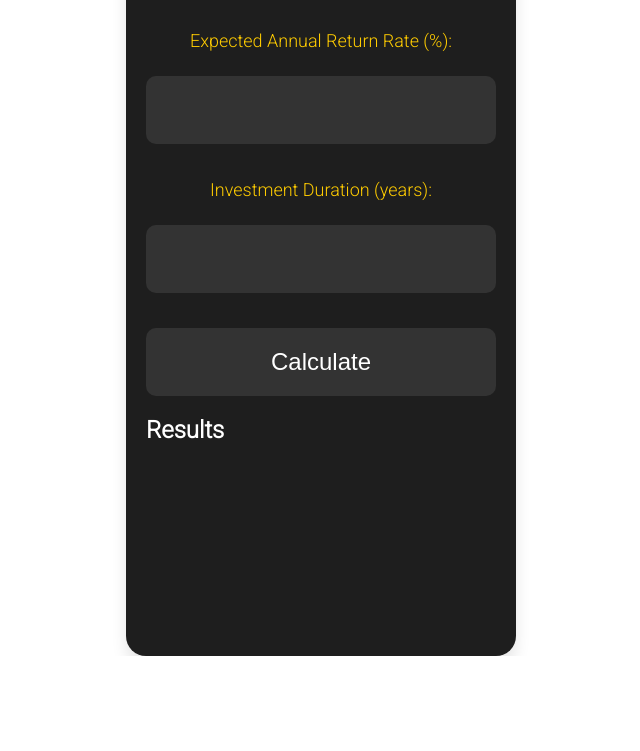
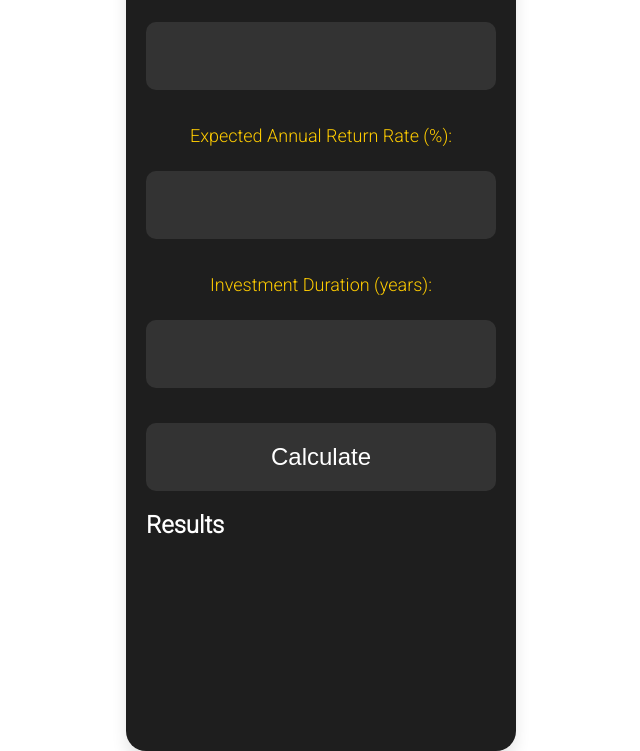
Before and after one commit to Lovjeet1233/Calculator_sip, a plain HTML site: page sip-calculator.html in a window 1280 px wide. Shown: the part 182-933 px from the top of the page, without its empty margins (319-959 px from the left). Before the commit the page ends 838 px from the top, so only its background shows below. Drawn offline with nearby package versions, Linux system fonts and the light colour scheme.

Commit message:
Update sip-calculator.html

```diff
--- a/sip-calculator.html
+++ b/sip-calculator.html
@@ -9,7 +9,7 @@
 </head>
 <body>
   <div class="container">
-    <div class="calculator">
+    <div class="calculator" style="margin-top: 190px;">
       <h1 class="text-center">SIP Calculator</h1>
       <div class="sip-form">
         <label for="monthly-investment" >Monthly Investment Amount:</label>
```
